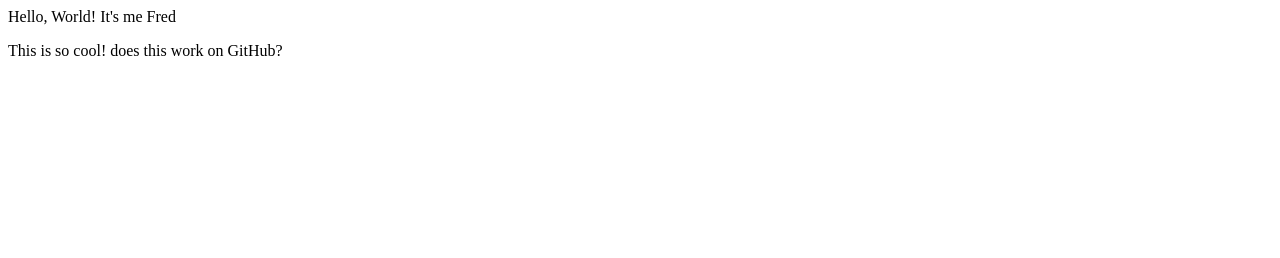
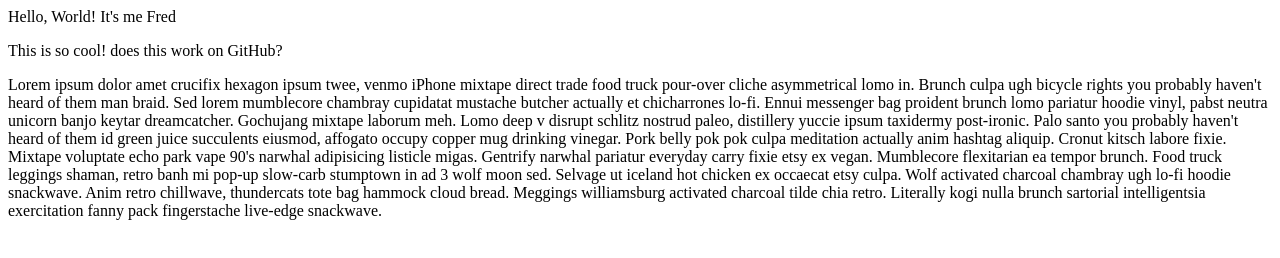
Before and after one commit to fjaravata/Website1, a plain HTML site: page index.html in a window 1280 px wide. Drawn offline with Linux system fonts and the light colour scheme.

Commit message:
Update index.html
Added dummy text

```diff
--- a/index.html
+++ b/index.html
@@ -5,6 +5,11 @@
   </head>
   <body> Hello, World! It's me Fred
     <p>This is so cool! does this work on GitHub?</p>
+    <p>Lorem ipsum dolor amet crucifix hexagon ipsum twee, venmo iPhone mixtape direct trade food truck pour-over cliche asymmetrical lomo in. Brunch culpa ugh bicycle rights you probably haven't heard of them man braid. Sed lorem mumblecore chambray cupidatat mustache butcher actually et chicharrones lo-fi. Ennui messenger bag proident brunch lomo pariatur hoodie vinyl, pabst neutra unicorn banjo keytar dreamcatcher. Gochujang mixtape laborum meh. Lomo deep v disrupt schlitz nostrud paleo, distillery yuccie ipsum taxidermy post-ironic. Palo santo you probably haven't heard of them id green juice succulents eiusmod, affogato occupy copper mug drinking vinegar.
+
+Pork belly pok pok culpa meditation actually anim hashtag aliquip. Cronut kitsch labore fixie. Mixtape voluptate echo park vape 90's narwhal adipisicing listicle migas. Gentrify narwhal pariatur everyday carry fixie etsy ex vegan. Mumblecore flexitarian ea tempor brunch.
+
+Food truck leggings shaman, retro banh mi pop-up slow-carb stumptown in ad 3 wolf moon sed. Selvage ut iceland hot chicken ex occaecat etsy culpa. Wolf activated charcoal chambray ugh lo-fi hoodie snackwave. Anim retro chillwave, thundercats tote bag hammock cloud bread. Meggings williamsburg activated charcoal tilde chia retro. Literally kogi nulla brunch sartorial intelligentsia exercitation fanny pack fingerstache live-edge snackwave.</p>
 
   </body>
 </html>
```
